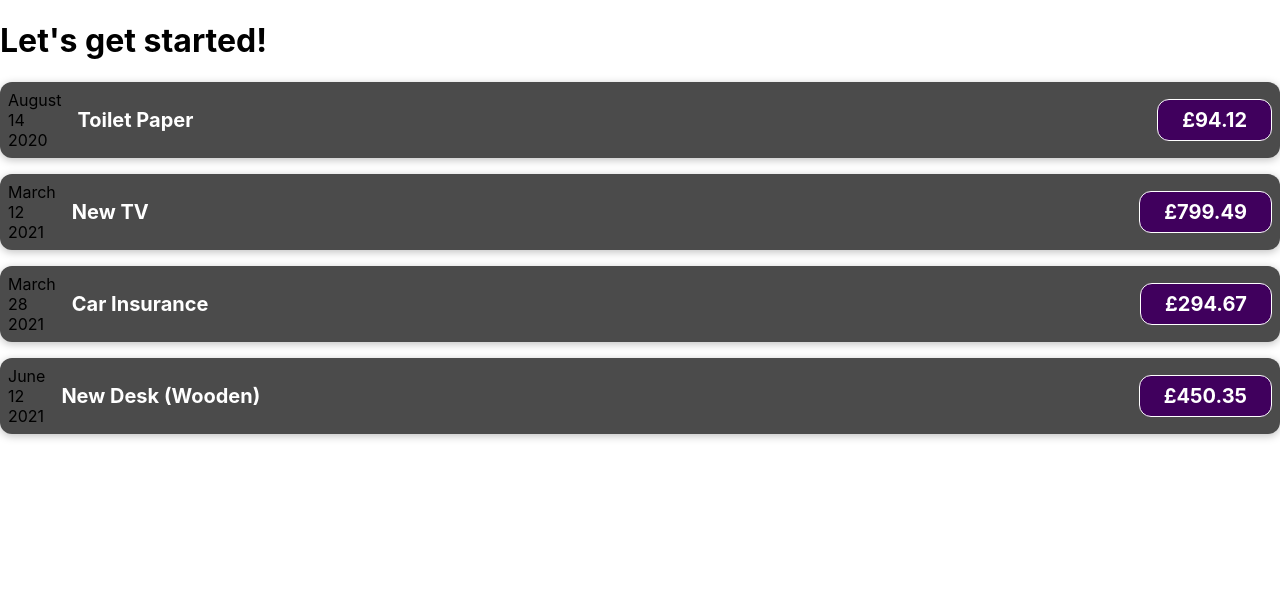
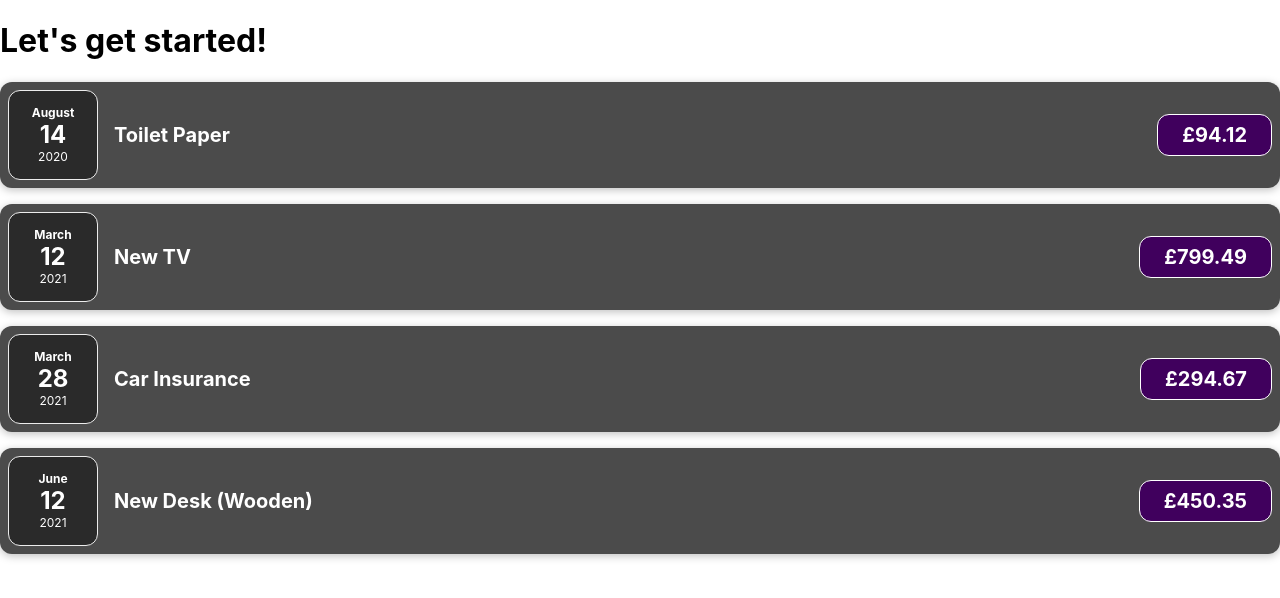
Before and after one commit to MaryPirtu/react-complete-guide, a React (Create React App) app: page / in a window 1280 px wide. Shown: the top 598 px of the page. Built offline with nearby package versions, Linux system fonts and the light colour scheme.

Commit message:
Split ExpenseItem  and add style for ExpenseDate

```diff
--- a/src/App.js
+++ b/src/App.js
@@ -37,22 +37,22 @@
         title={expenses[0].title}
         amount={expenses[0].amount}
         date={expenses[0].date}
-      ></ExpenseItem>
+      />
       <ExpenseItem
         title={expenses[1].title}
         amount={expenses[1].amount}
         date={expenses[1].date}
-      ></ExpenseItem>
+      />
       <ExpenseItem
         title={expenses[2].title}
         amount={expenses[2].amount}
         date={expenses[2].date}
-      ></ExpenseItem>
+      />
       <ExpenseItem
         title={expenses[3].title}
         amount={expenses[3].amount}
         date={expenses[3].date}
-      ></ExpenseItem>
+      />
     </div>
   );
 }
--- /dev/null
+++ b/src/components/ExpenseDate.css
@@ -0,0 +1,26 @@
+.expense-date {
+    display: flex;
+    flex-direction: column;
+    width: 5.5rem;
+    height: 5.5rem;
+    border: 1px solid #ececec;
+    background-color: #2a2a2a;
+    color: white;
+    border-radius: 12px;
+    align-items: center;
+    justify-content: center;
+}
+
+.expense-date__month {
+    font-size: 0.75rem;
+    font-weight: bold;
+}
+
+.expense-date__year {
+    font-size: 0.75rem;
+}
+
+.expense-date__day {
+    font-size: 1.5rem;
+    font-weight: bold;
+}
--- /dev/null
+++ b/src/components/ExpenseDate.js
@@ -0,0 +1,15 @@
+import "./ExpenseDate.css"
+
+export default function ExpenseDate(props) {
+  const month = props.date.toLocaleString("en-GB", { month: "long" });
+  const day = props.date.toLocaleString("en-GB", { day: "2-digit" });
+  const year = props.date.getFullYear();
+
+  return (
+    <div className="expense-date">
+      <div className="expense-date__month">{month}</div>
+      <div className="expense-date__day">{day}</div>
+      <div className="expense-date__year">{year}</div>
+    </div>
+  );
+}
--- a/src/components/ExpenseItem.js
+++ b/src/components/ExpenseItem.js
@@ -1,19 +1,12 @@
 import React from "react";
 
+import ExpenseDate from "./ExpenseDate";
 import "./ExpenseItem.css";
 
 export default function ExpenseItem(props) {
-  const month = props.date.toLocaleString("en-GB", { month: "long" });
-  const day = props.date.toLocaleString("en-GB", { day: "2-digit" });
-  const year = props.date.getFullYear();
-
   return (
     <div className="expense-item">
-      <div>
-        <div>{month}</div>
-        <div>{day}</div>
-        <div>{year}</div>
-      </div>
+      <ExpenseDate date={props.date} />
       <div className="expense-item__description">
         <h2> {props.title} </h2>
         <div className="expense-item__price"> £{props.amount}</div>
```
